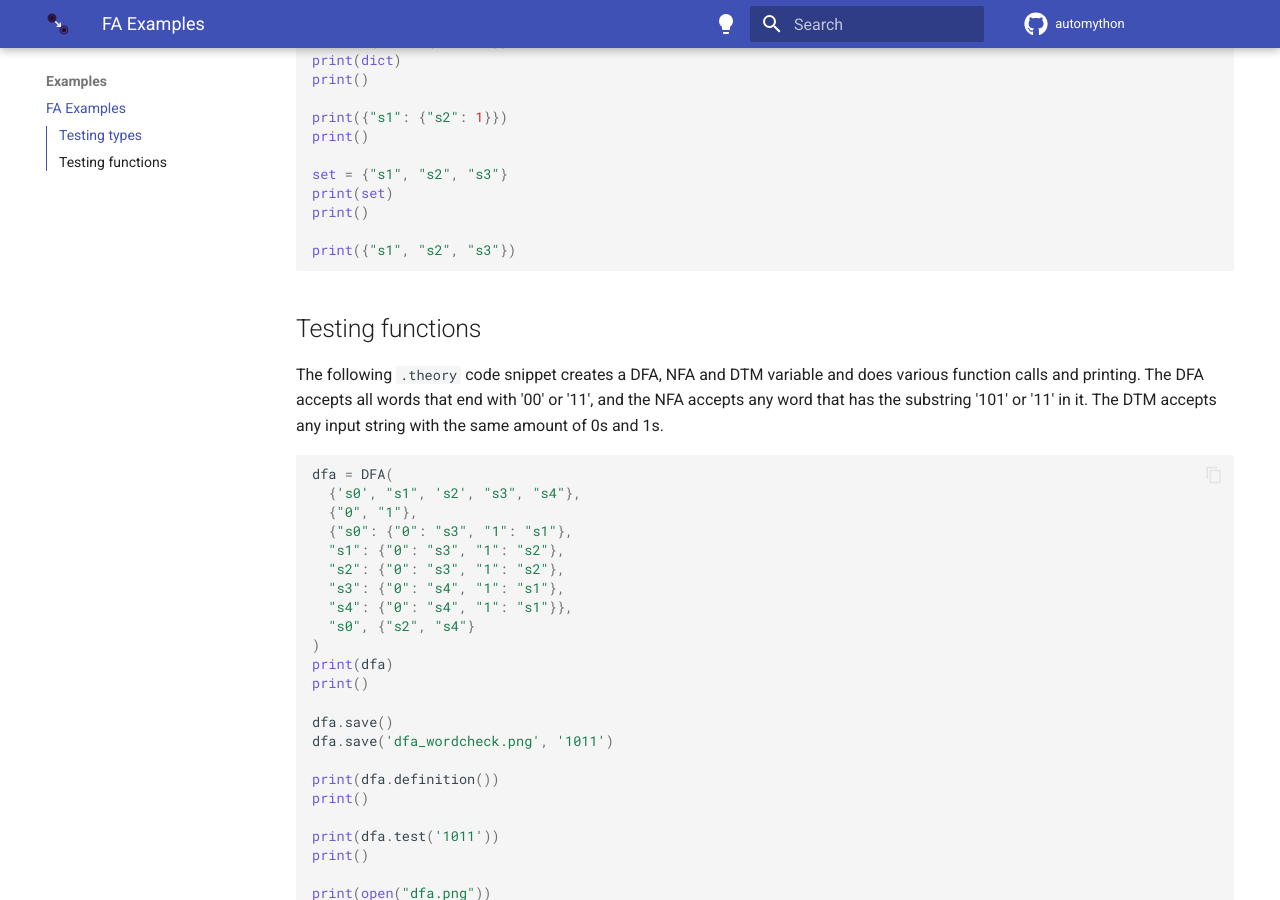
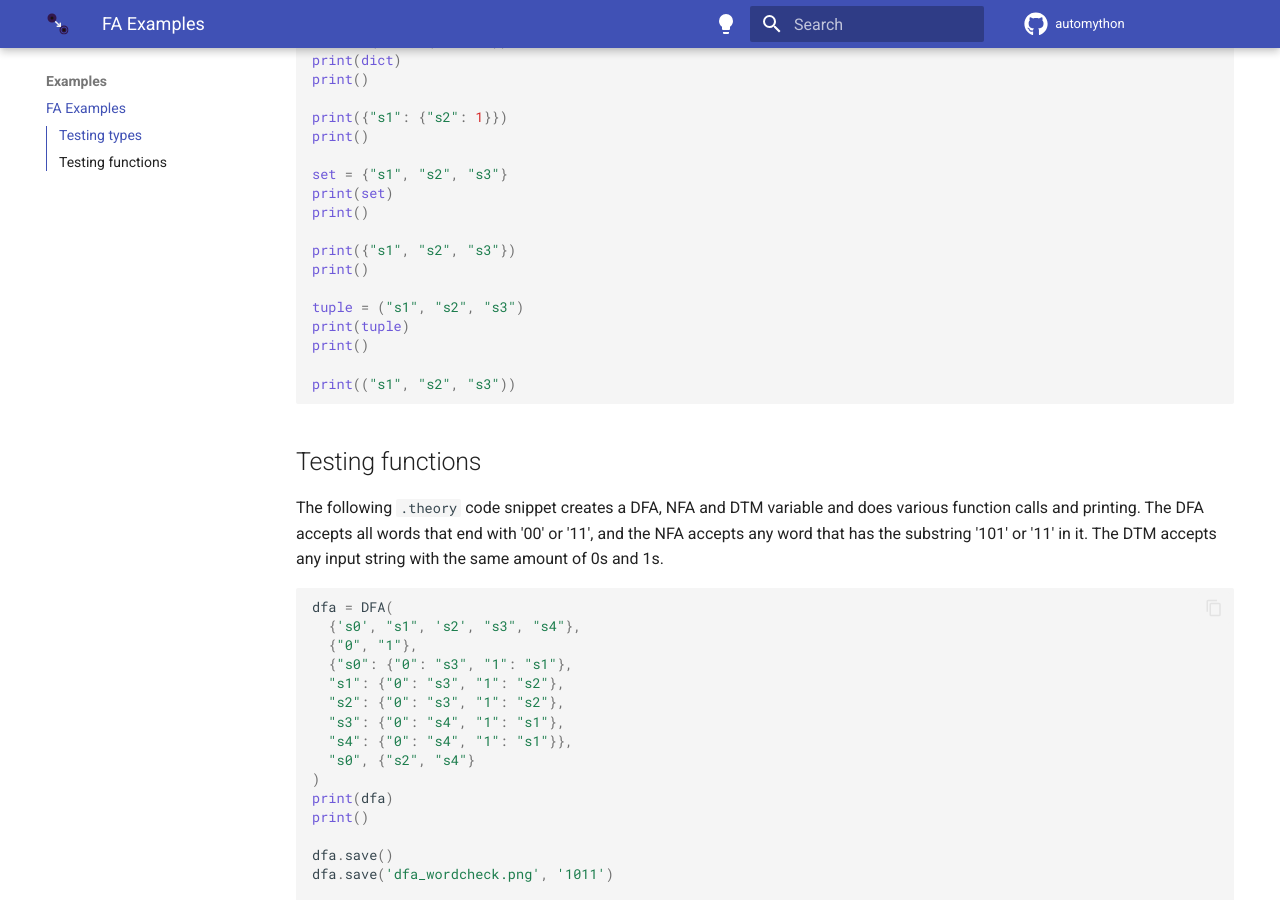
Before and after one commit to mkantrr/automython, an MkDocs documentation site: the page built from docs/examples/fa-examples.md, in a window 1280 px wide and 900 px high, scrolled down 764 px. Built offline with MkDocs 1.6.1 and Material for MkDocs 9.7.7, drawn with Linux system fonts in a browser that asks for light colours; comment, search, counter and statistics services are not loaded.

Commit message:
updated types example

````diff
--- a/docs/examples/fa-examples.md
+++ b/docs/examples/fa-examples.md
@@ -39,6 +39,13 @@ print(set)
 print()
 
 print({"s1", "s2", "s3"})
+print()
+
+tuple = ("s1", "s2", "s3")
+print(tuple)
+print()
+
+print(("s1", "s2", "s3"))
 ```
 
 ## Testing functions
````
